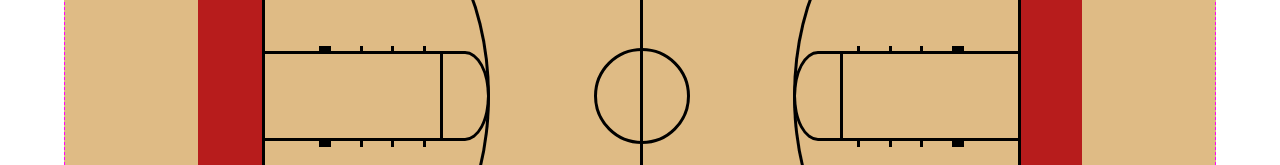
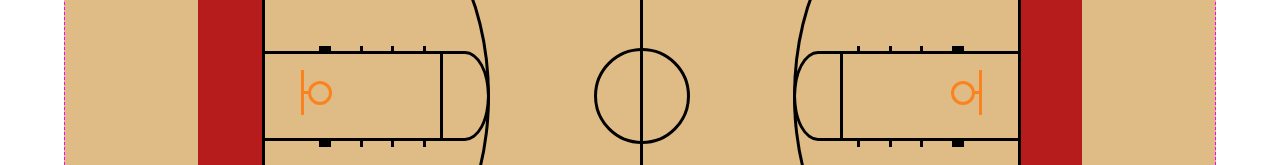
Before and after one commit to jbratcher/court-designer, a React (Create React App) app: page / in a window 1280 px wide. Shown: the part 390-555 px from the top of the page. Built offline with nearby package versions, Linux system fonts and the light colour scheme.

Commit message:
feat: left and right basketball goals

```diff
--- a/src/App.scss
+++ b/src/App.scss
@@ -136,6 +136,33 @@ ul {
       top: 4.8rem;
     }
 
+    .leftGoalContainer {
+      display: flex;
+
+      .leftGoalBackboard {
+        background: #FA8320;
+        width: 3px;
+        height: 45px;
+        margin-left: 36px;
+      }
+
+      .leftGoalMount {
+        background: #FA8320;
+        width: 0.25rem;
+        height: 3px;
+        margin: auto 0;
+      }
+
+      .leftGoalRim {
+        border: 3px solid #FA8320;
+        border-radius: 50%;
+        min-width: 1.5rem;
+        height: 1.5rem;
+        margin: auto 0;
+      }
+
+    }
+
   }
 
   .leftKeyArea {
@@ -224,6 +251,34 @@ ul {
       top: 4.8rem;
     }
 
+    .rightGoalContainer {
+      display: flex;
+      justify-content: flex-end;
+
+      .rightGoalBackboard {
+        background: #FA8320;
+        width: 3px;
+        height: 45px;
+        margin-right: 36px;
+      }
+
+      .rightGoalMount {
+        background: #FA8320;
+        width: 0.25rem;
+        height: 3px;
+        margin: auto 0;
+      }
+
+      .rightGoalRim {
+        border: 3px solid #FA8320;
+        border-radius: 50%;
+        min-width: 1.5rem;
+        height: 1.5rem;
+        margin: auto 0;
+      }
+
+    }
+
   }
 
   .rightKeyArea {
--- a/src/Court.js
+++ b/src/Court.js
@@ -69,6 +69,14 @@ class Court extends Component {
                         <li className="leftLaneBottomMarkings"></li>
 
                       </ul>
+
+                      <section className="leftGoalContainer">
+
+                        <section className="leftGoalBackboard"></section>
+                        <section className="leftGoalMount"></section>
+                        <section className="leftGoalRim"></section>
+
+                      </section>
 
                     </section>
 
@@ -151,6 +159,14 @@ class Court extends Component {
 
                       </ul>
 
+                      <section className="rightGoalContainer">
+
+                        <section className="rightGoalRim"></section>
+                        <section className="rightGoalMount"></section>
+                        <section className="rightGoalBackboard"></section>
+
+                      </section>
+
                     </section>
 
                   </section>
```
Also changed, not shown: 1 other file (tests, documents, lock files or other folders).
